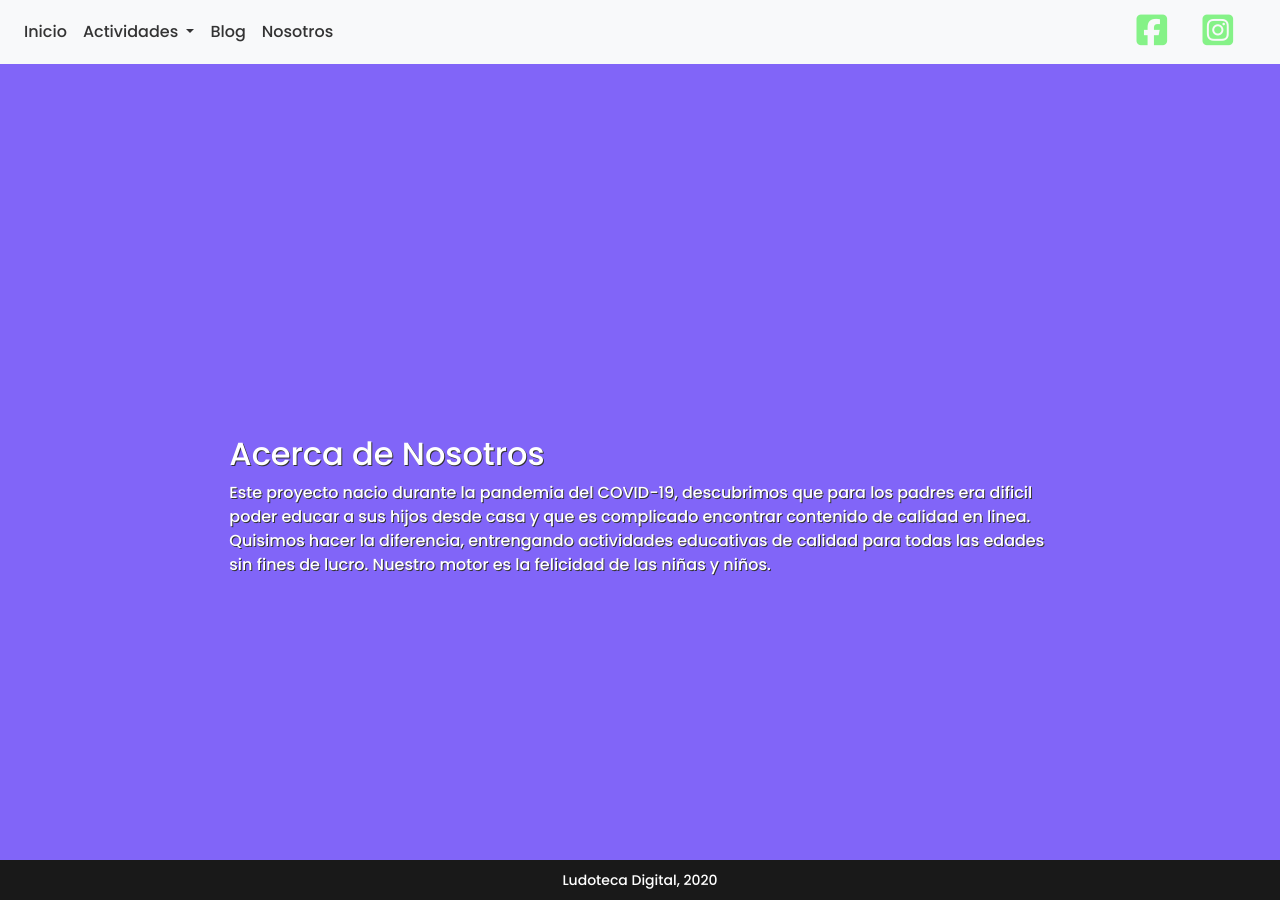
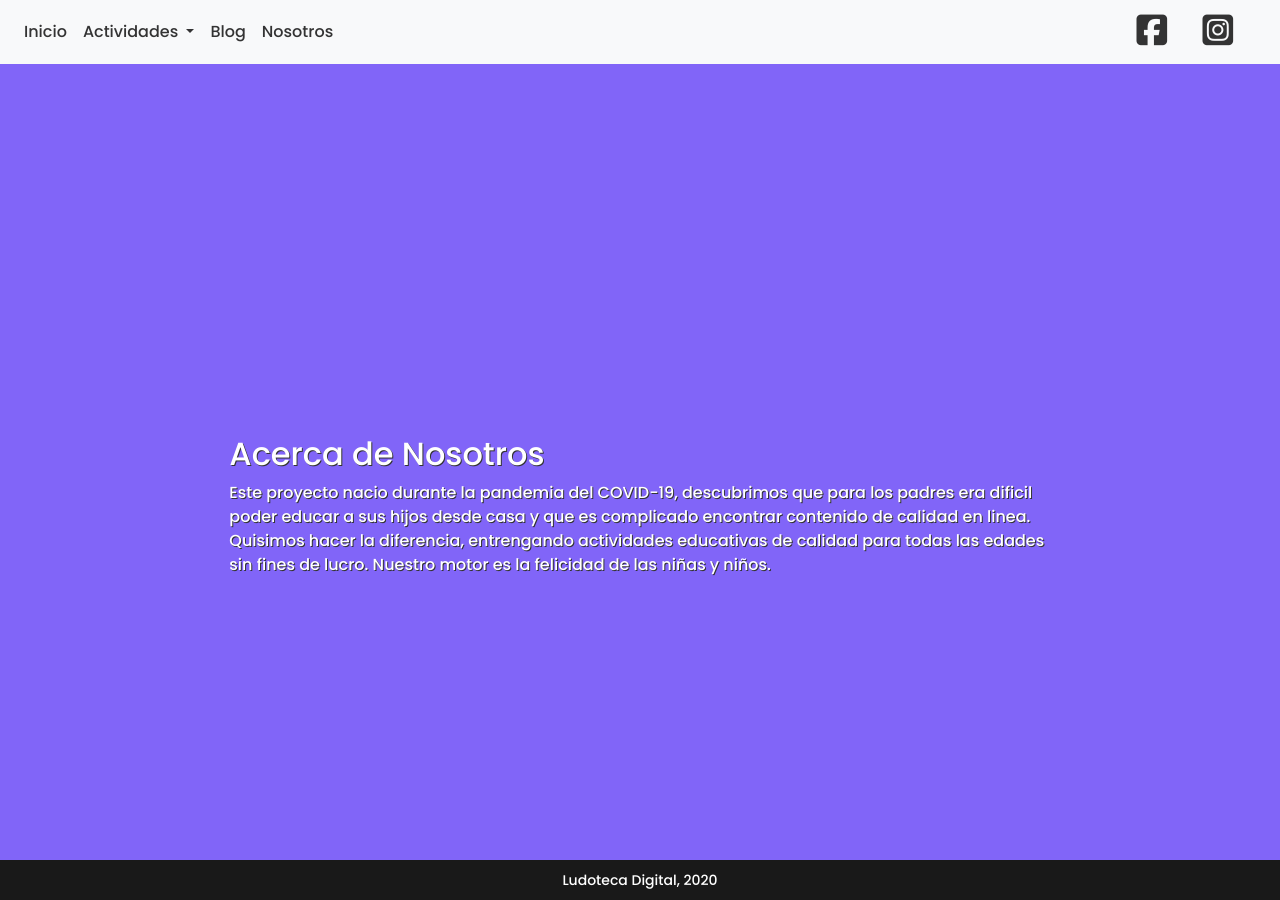
Before and after one commit to MarcoLPR/marcolpr.github.io, a Jekyll site: the page built from about.html, in a window 1280 px wide. Built offline with Jekyll 4.4.1, drawn with Linux system fonts in a browser that asks for light colours; nearby versions of some CDN libraries.

Commit message:
Update default.html

```diff
--- a/_layouts/default.html
+++ b/_layouts/default.html
@@ -63,12 +63,10 @@
                 </li>
             </ul>
         </div>
-        <div class="navbar-brand"><a href="https://www.facebook.com/sharer/sharer.php?u={{ site.url }}{{post.url}}"
-                onclick="window.open(this.href, 'facebook-share','width=580,height=296');return false;"><i
-                    class="blog-icon fab fa-facebook-square"></i></a>
-            <a href="https://twitter.com/share?text={{post.title}}&amp;url={{ site.url }}{{post.url}}"
-                onclick="window.open(this.href, 'twitter-share', 'width=550,height=235');return false;"><i
-                    class="blog-icon fab fa-instagram-square"></i></a></div>
+        <div class="navbar-brand"><a href="https://www.facebook.com/LudotecaDigitalES"><i
+                    class="nav-icon fab fa-facebook-square"></i></a>
+            <a href="https://www.facebook.com/LudotecaDigitalES"><i class="nav-icon fab fa-instagram-square"></i></a>
+        </div>
     </nav>
     {{ content }}
     <div class="footer">
```
